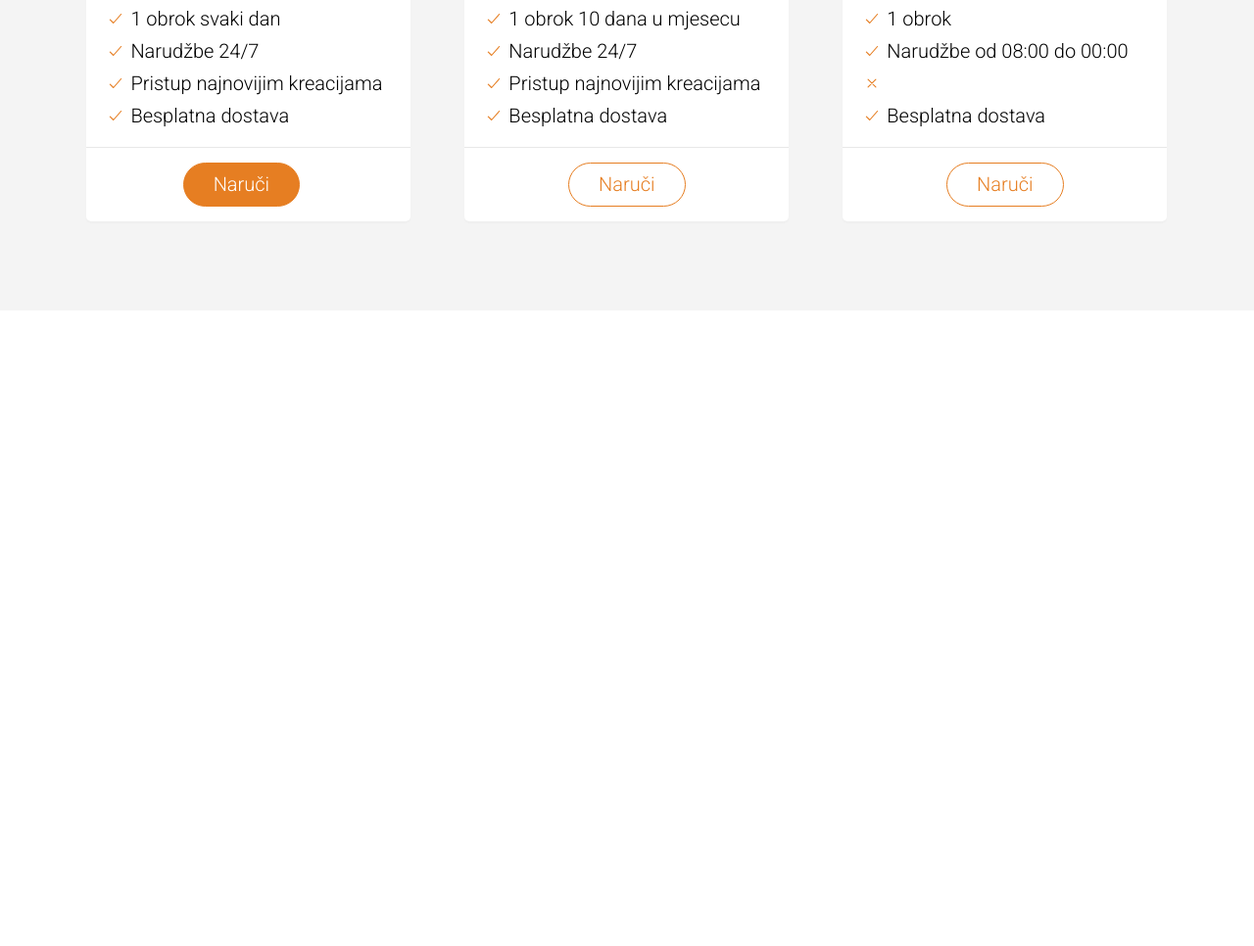
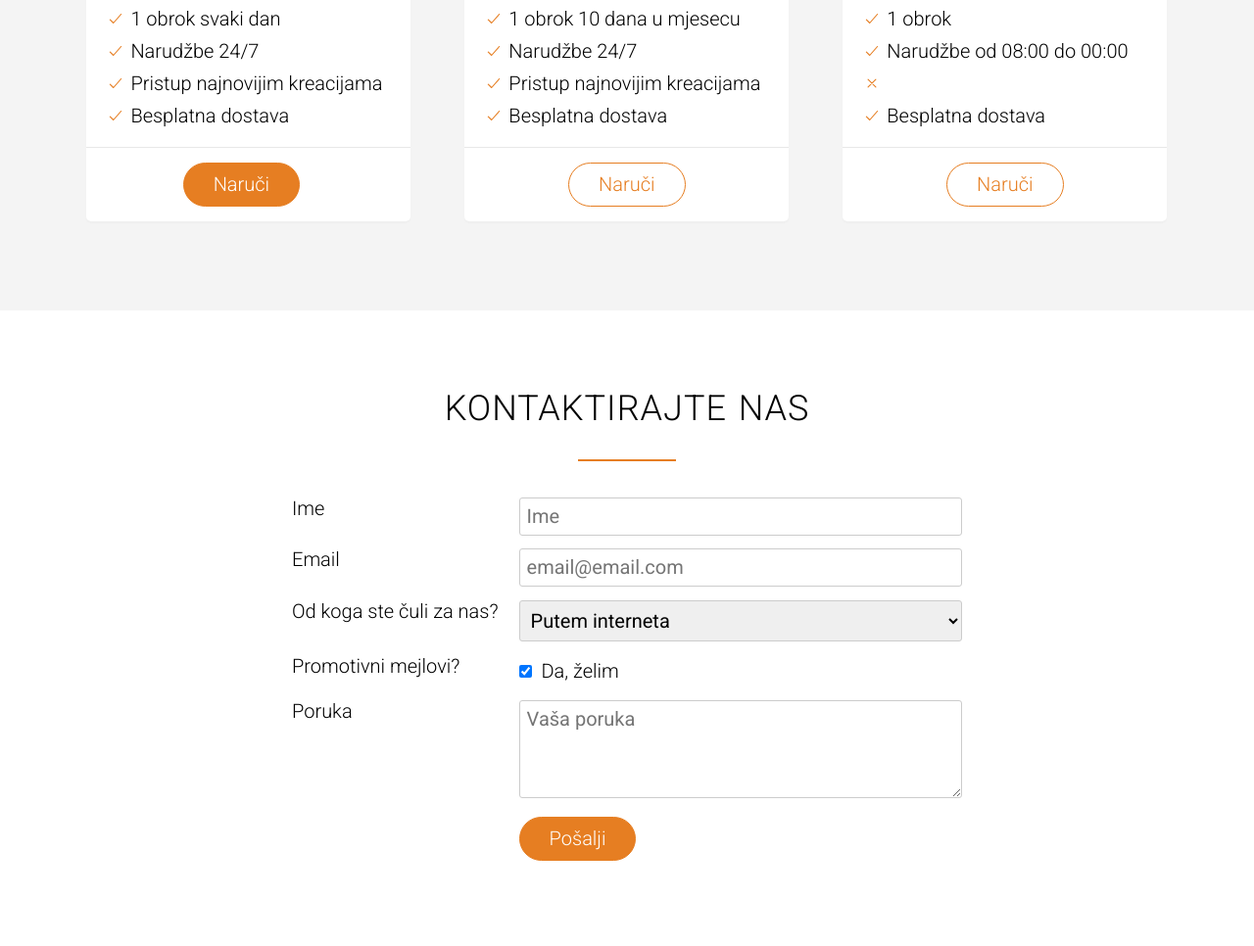
Before and after one commit to peross/RestoranNMS, a plain HTML site: page index.html in a window 1280 px wide. Shown: the part 4191-5157 px from the top of the page at 98% size. Before the commit the page ends 4508 px from the top, so only its background shows below. Drawn offline with nearby package versions, Linux system fonts and the light colour scheme.

Commit message:
Kreirana kontakt sekcija (contact-section).

```diff
--- a/index.html
+++ b/index.html
@@ -311,6 +311,74 @@
             </div>
         </section>
 
+        <section class="contact-section">
+            <div class="row">
+                <h2>Kontaktirajte nas</h2>
+            </div>
+            <div class="row">
+                <form method="post" action="#" class="contact-form">
+                    <div class="row">
+                        <div class="col span-1-of-3">
+                            <label for="name">Ime</label>
+                        </div>
+                        <div class="col span-2-of-3">
+                            <input type="text" name="name" id="name" placeholder="Ime" required>
+                        </div>
+                    </div>
+
+                    <div class="row">
+                        <div class="col span-1-of-3">
+                            <label for="email">Email</label>
+                        </div>
+                        <div class="col span-2-of-3">
+                            <input type="email" name="email" id="email" placeholder="email@email.com" required>
+                        </div>
+                    </div>
+
+                    <div class="row">
+                        <div class="col span-1-of-3">
+                            <label>Od koga ste čuli za nas?</label>
+                        </div>
+                        <div class="col span-2-of-3">
+                            <select name="find-us" id="find-us">
+                                <option value="friend">Od prijatelja</option>
+                                <option value="internet" selected>Putem interneta</option>
+                                <option value="ad">Putem oglasa</option>
+                                <option value="other">Drugo</option>
+                            </select>
+                        </div>
+                    </div>
+
+                    <div class="row">
+                        <div class="col span-1-of-3">
+                            <label>Promotivni mejlovi?</label>
+                        </div>
+                        <div class="col span-2-of-3">
+                            <input type="checkbox" name="checkbox" id="checkbox" checked> Da, želim
+                        </div>
+                    </div>
+
+                    <div class="row">
+                        <div class="col span-1-of-3">
+                            <label for="message">Poruka</label>
+                        </div>
+                        <div class="col span-2-of-3">
+                            <textarea name="message" id="message" placeholder="Vaša poruka"></textarea>
+                        </div>
+                    </div>
+
+                    <div class="row">
+                        <div class="col span-1-of-3">
+                            <label>&nbsp;</label>
+                        </div>
+                        <div class="col span-2-of-3">
+                            <input type="submit" value="Pošalji">
+                        </div>
+                    </div>
+                </form>
+            </div>
+        </section>
+
         <script src="https://unpkg.com/ionicons@5.2.3/dist/ionicons.js"></script>
     </body>
 </html>
--- a/resources/css/style.css
+++ b/resources/css/style.css
@@ -116,7 +116,9 @@ h2:after{
 
 /* ------DUGMAD ZA HERO SEKCIJU------ */
 
-.btn:link, .btn:visited{
+.btn:link,
+.btn:visited,
+input[type=submit]{
     display: inline-block;
     padding: 10px 30px;
     font-weight: 300;
@@ -125,23 +127,31 @@ h2:after{
     transition: background-color 0.2s, border 0.2s, color 0.2s;
 }
 
-.btn-full:link, .btn-full:visited{
+.btn-full:link,
+.btn-full:visited,
+input[type=submit]{
     background-color: #e67e22;
     border: 1px solid #e67e22;
     color: #fff;
     margin-right: 15px;
 }
 
-.btn-ghost:link, .btn-ghost:visited{
+.btn-ghost:link,
+.btn-ghost:visited{
     border: 1px solid #e67e22;
     color: #e67e22;
 }
 
-.btn:hover, .btn:active{
+.btn:hover,
+.btn:active,
+input[type=submit]:hover,
+input[type=submit]:active{
     background-color: #cf6d17;
+    cursor: pointer;
 }
 
-.btn-full:hover, .btn-full:active{
+.btn-full:hover,
+.btn-full:active{
     border: 1px solid #cf6d17;
 }
 
@@ -430,3 +440,34 @@ cite img{
 .plan-price-meal{
     font-size: 80%;
 }
+
+/* -------------------------- */
+/* ------KONTAKT SEKCIJA------ */
+/* -------------------------- */
+
+.contact-form{
+    width: 60%;
+    margin: 0 auto; /* ILI margin: 20% */
+}
+
+input[type=text],
+input[type=email],
+select,
+textarea{
+    width: 100%;
+    padding: 7px;
+    border-radius: 3px;
+    border: 1px solid #ccc;
+}
+
+textarea{
+    height: 100px;
+}
+
+input[type=checkbox]{
+    margin: 10px 5px 10px 0;
+}
+
+*:focus{
+    outline: none;
+}
```
